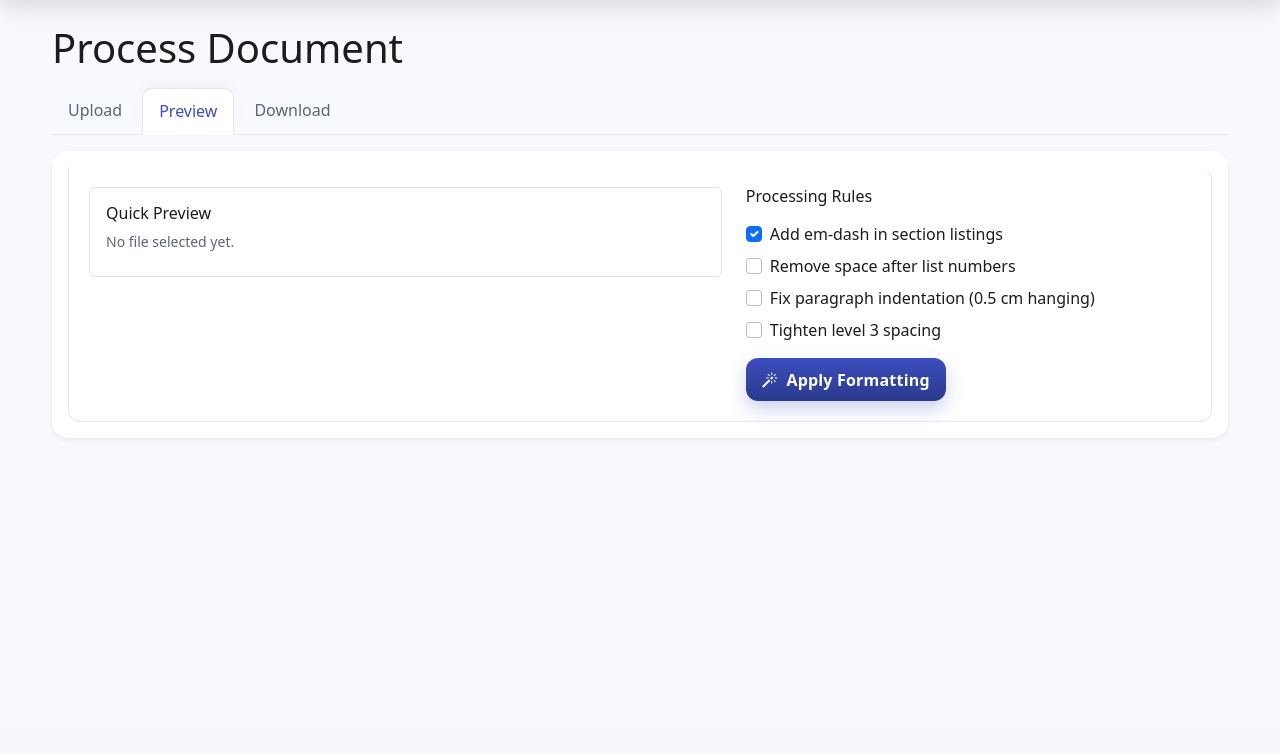
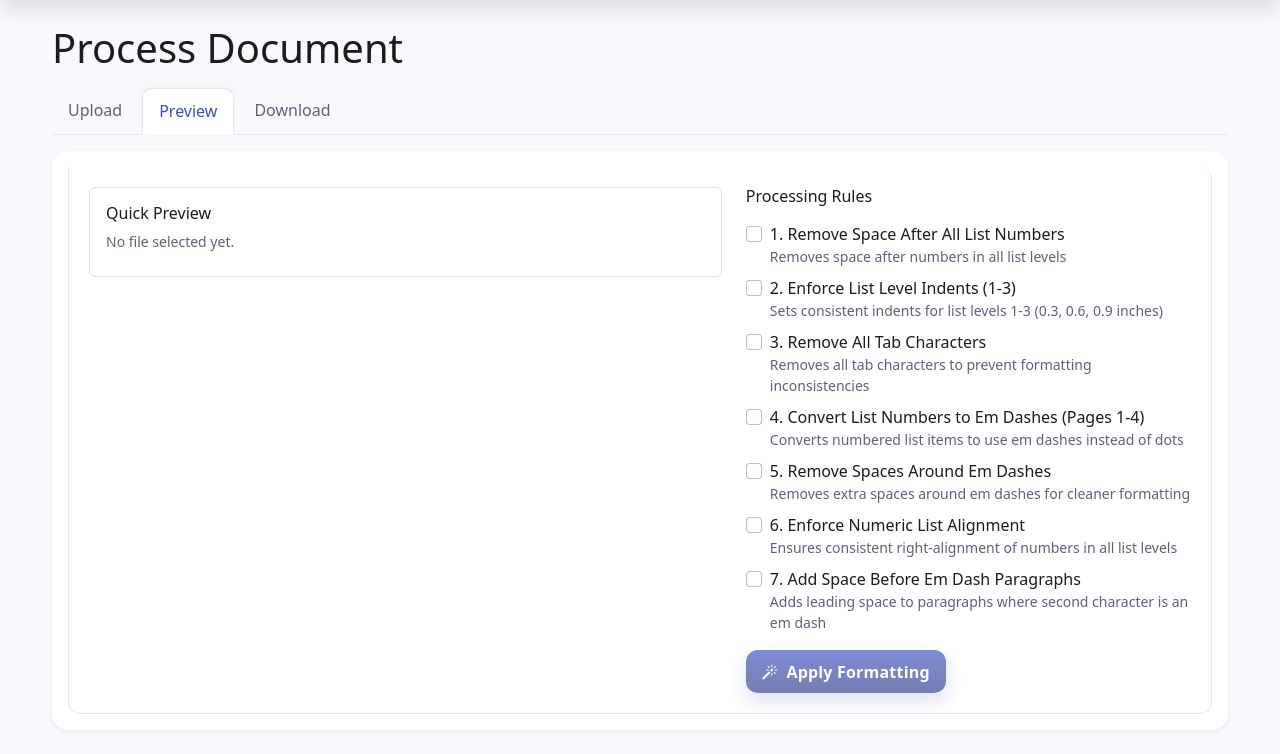
Before and after one commit to PantheraNestah/AKN-Distill, a Django app: page /process/ in a window 1280 px wide, after a click on "Preview". Shown: the part 72-826 px from the top of the page. Before the commit the page ends 511 px from the top, so only its background shows below. Run offline with Django 5.2, Linux system fonts and the light colour scheme; some libraries are stand-ins or nearby versions.

Commit message:
Updates on UI

```diff
--- a/Distill/myapp/models.py
+++ b/Distill/myapp/models.py
@@ -37,6 +37,7 @@ class Document(models.Model):
 
     original_file = models.FileField(upload_to='documents/')
     processed_file = models.FileField(upload_to='processed/', null=True, blank=True)
+    pdf_file = models.FileField(upload_to='processed/', null=True, blank=True)
     description = models.TextField(blank=True, null=True)  # NEW FIELD
     status = models.CharField(max_length=20, choices=PROCESSING_STATUS, default='UPLOADED')
     uploaded_at = models.DateTimeField(auto_now_add=True)
@@ -63,6 +64,11 @@ class Document(models.Model):
         """Returns the full path of the processed file"""
         return os.path.join(settings.MEDIA_ROOT, str(self.processed_file)) if self.processed_file else None
 
+    @property
+    def pdf_file_path(self):
+        """Returns the full path of the PDF file"""
+        return os.path.join(settings.MEDIA_ROOT, str(self.pdf_file)) if self.pdf_file else None
+
     def get_clean_filename(self):
         """Returns cleaned filename without path, random prefix, and extension"""
         # Get just the filename from the full path
--- a/Distill/myapp/processor/ops.py
+++ b/Distill/myapp/processor/ops.py
@@ -27,9 +27,12 @@ def discover_word_recipes() -> dict[str, Any]:
     registry: dict[str, Any] = {}
     package_path = os.path.dirname(os.path.abspath(recipes_pkg.__file__))
 
+    # Skip these files - they're not recipes
+    SKIP_FILES = {'engines', '_utils', '__init__', '__pycache__'}
+
     for _, mod_name, _ in pkgutil.iter_modules([package_path]):
         print("[DEBUG] Found module candidate:", mod_name)
-        if mod_name.startswith("_"):
+        if mod_name.startswith("_") or mod_name in SKIP_FILES:
             continue
         try:
             module = importlib.import_module(f".recipes_word.{mod_name}", package="myapp.processor")
--- a/Distill/myapp/templates/myapp/process_new.html
+++ b/Distill/myapp/templates/myapp/process_new.html
@@ -57,20 +57,59 @@
               <h6 class="mb-3">Processing Rules</h6>
 
               <div class="form-check mb-2">
-                <input class="form-check-input rule-checkbox" type="checkbox" name="rules" value="fix_aos_all_parts" id="rule1" checked>
-                <label class="form-check-label" for="rule1">Add em-dash in section listings</label>
+                <input class="form-check-input rule-checkbox" type="checkbox" name="rules" value="no_space_after_number_all_lists_fix" id="rule1">
+                <label class="form-check-label" for="rule1">
+                  1. Remove Space After All List Numbers
+                  <small class="text-muted d-block">Removes space after numbers in all list levels</small>
+                </label>
               </div>
+
               <div class="form-check mb-2">
-                <input class="form-check-input rule-checkbox" type="checkbox" name="rules" value="follow_number_with_none_level2" id="rule2">
-                <label class="form-check-label" for="rule2">Remove space after list numbers</label>
+                <input class="form-check-input rule-checkbox" type="checkbox" name="rules" value="enforce_list_left_indents_level1to3" id="rule2">
+                <label class="form-check-label" for="rule2">
+                  2. Enforce List Level Indents (1-3)
+                  <small class="text-muted d-block">Sets consistent indents for list levels 1-3 (0.3, 0.6, 0.9 inches)</small>
+                </label>
               </div>
+
               <div class="form-check mb-2">
-                <input class="form-check-input rule-checkbox" type="checkbox" name="rules" value="follow_number_with_none_level3" id="rule3">
-                <label class="form-check-label" for="rule3">Fix paragraph indentation (0.5 cm hanging)</label>
+                <input class="form-check-input rule-checkbox" type="checkbox" name="rules" value="remove_all_tabs" id="rule3">
+                <label class="form-check-label" for="rule3">
+                  3. Remove All Tab Characters
+                  <small class="text-muted d-block">Removes all tab characters to prevent formatting inconsistencies</small>
+                </label>
               </div>
+
+              <div class="form-check mb-2">
+                <input class="form-check-input rule-checkbox" type="checkbox" name="rules" value="lists_dot_to_emdash" id="rule4">
+                <label class="form-check-label" for="rule4">
+                  4. Convert List Numbers to Em Dashes (Pages 1-4)
+                  <small class="text-muted d-block">Converts numbered list items to use em dashes instead of dots</small>
+                </label>
+              </div>
+
+              <div class="form-check mb-2">
+                <input class="form-check-input rule-checkbox" type="checkbox" name="rules" value="remove_spaces_around_em_dash" id="rule5">
+                <label class="form-check-label" for="rule5">
+                  5. Remove Spaces Around Em Dashes
+                  <small class="text-muted d-block">Removes extra spaces around em dashes for cleaner formatting</small>
+                </label>
+              </div>
+
+              <div class="form-check mb-2">
+                <input class="form-check-input rule-checkbox" type="checkbox" name="rules" value="enforce_numeric_alignment_all_lists" id="rule6">
+                <label class="form-check-label" for="rule6">
+                  6. Enforce Numeric List Alignment
+                  <small class="text-muted d-block">Ensures consistent right-alignment of numbers in all list levels</small>
+                </label>
+              </div>
+
               <div class="form-check mb-3">
-                <input class="form-check-input rule-checkbox" type="checkbox" name="rules" value="tighten_level3_spacing" id="rule4">
-                <label class="form-check-label" for="rule4">Tighten level 3 spacing</label>
+                <input class="form-check-input rule-checkbox" type="checkbox" name="rules" value="add_space_before_emdash_paragraphs" id="rule7">
+                <label class="form-check-label" for="rule7">
+                  7. Add Space Before Em Dash Paragraphs
+                  <small class="text-muted d-block">Adds leading space to paragraphs where second character is an em dash</small>
+                </label>
               </div>
 
               <button type="submit" id="applyBtn" class="btn btn-primary" disabled>
@@ -81,22 +120,44 @@
 
           <!-- Inline status -->
           <div id="statusWrap" class="mt-4" style="display:none;">
-            <div class="progress mb-2">
-              <div class="progress-bar progress-bar-striped progress-bar-animated" style="width:100%"></div>
+            <h6 class="mb-3">Processing Progress</h6>
+
+            <!-- Overall Progress Bar -->
+            <div class="mb-3">
+              <div class="d-flex justify-content-between mb-1">
+                <small class="text-muted">Overall Progress</small>
+                <small class="text-muted" id="progressPercent">0%</small>
+              </div>
+              <div class="progress" style="height: 20px;">
+                <div id="progressBar" class="progress-bar progress-bar-striped progress-bar-animated"
+                     role="progressbar" style="width:0%" aria-valuenow="0" aria-valuemin="0" aria-valuemax="100">
+                  0%
+                </div>
+              </div>
             </div>
-            <div class="small text-muted" id="statusText">Processing…</div>
+
+            <!-- Individual Task Status -->
+            <div id="taskList" class="small">
+              <!-- Task items will be inserted here -->
+            </div>
+
+            <div class="small text-muted mt-2" id="statusText">Starting...</div>
           </div>
         </div>
 
         <!-- Download -->
         <div class="tab-pane fade" id="pane-download" role="tabpanel" aria-labelledby="tab-download">
-          <p class="text-muted">Once processing completes you can choose a format:</p>
+          <div class="alert alert-success">
+            <i class="bi bi-check-circle-fill me-2"></i>
+            <strong>Processing Complete!</strong> Your document is ready for download.
+          </div>
+          <p class="text-muted mb-3">Choose your preferred format:</p>
           <div class="d-flex gap-2">
-            <a href="#" id="dlPdf" class="btn btn-success disabled" aria-disabled="true">
-              <i class="bi bi-filetype-pdf me-1"></i> PDF
+            <a href="#" id="dlPdf" class="btn btn-danger disabled" aria-disabled="true">
+              <i class="bi bi-filetype-pdf me-1"></i> Download PDF
             </a>
-            <a href="#" id="dlDocx" class="btn btn-outline-secondary disabled" aria-disabled="true" title="Coming soon">
-              <i class="bi bi-filetype-docx me-1"></i> DOCX
+            <a href="#" id="dlDocx" class="btn btn-primary disabled" aria-disabled="true">
+              <i class="bi bi-filetype-docx me-1"></i> Download DOCX
             </a>
           </div>
         </div>
@@ -170,25 +231,70 @@
   // Poll the status endpoint until complete
   async function pollStatus(id){
     let tries = 0, maxTries = 60 * 5; // 5 minutes
+    const progressBar = document.getElementById('progressBar');
+    const progressPercent = document.getElementById('progressPercent');
+    const taskList = document.getElementById('taskList');
+
     const tick = async () => {
       try {
         const res = await fetch(`/document/${id}/status/`);
         const data = await res.json();
 
+        // Update overall progress
+        const progress = Math.round(data.progress || 0);
+        progressBar.style.width = progress + '%';
+        progressBar.setAttribute('aria-valuenow', progress);
+        progressBar.textContent = progress + '%';
+        progressPercent.textContent = progress + '%';
+
+        // Update task list
+        if (data.tasks && data.tasks.length > 0) {
+          taskList.innerHTML = data.tasks.map((task, index) => {
+            const statusIcons = {
+              'pending': '<i class="bi bi-clock text-muted"></i>',
+              'processing': '<i class="bi bi-arrow-clockwise text-primary"></i>',
+              'completed': '<i class="bi bi-check-circle-fill text-success"></i>',
+              'failed': '<i class="bi bi-x-circle-fill text-danger"></i>'
+            };
+
+            const statusIcon = statusIcons[task.status] || '<i class="bi bi-dash"></i>';
+            const statusClass = task.status === 'completed' ? 'text-success' :
+                               task.status === 'processing' ? 'text-primary fw-bold' :
+                               task.status === 'failed' ? 'text-danger' : 'text-muted';
+
+            return `
+              <div class="d-flex align-items-center mb-2">
+                <span class="me-2">${statusIcon}</span>
+                <span class="${statusClass}">${index + 1}. ${task.rule_name.replace(/_/g, ' ')}</span>
+                ${task.processing_time ? `<small class="text-muted ms-2">(${task.processing_time})</small>` : ''}
+              </div>
+              ${task.error_message ? `<div class="text-danger small ms-4 mb-2">${task.error_message}</div>` : ''}
+            `;
+          }).join('');
+        }
+
         if (data.is_complete){
           if (data.status === 'COMPLETED'){
-            statusText.textContent = 'Completed.';
-            // Enable PDF download
-            if (data.processed_file_url){
+            statusText.textContent = 'All rules applied successfully!';
+
+            // Enable BOTH PDF and DOCX downloads
+            if (data.pdf_file_url){
               dlPdf.classList.remove('disabled');
               dlPdf.removeAttribute('aria-disabled');
-              dlPdf.href = data.processed_file_url;
+              dlPdf.href = data.pdf_file_url;
             }
+
+            if (data.processed_file_url){
+              dlDocx.classList.remove('disabled');
+              dlDocx.removeAttribute('aria-disabled');
+              dlDocx.href = data.processed_file_url;
+            }
+
             // Switch to Download tab
             new bootstrap.Tab(downloadTabBtn).show();
 
-            // Optional: take user to detail page after 2.5s
-            setTimeout(()=>{ window.location.href = `/document/${id}/`; }, 2500);
+            // Optional: take user to detail page after 3 seconds
+            setTimeout(()=>{ window.location.href = `/document/${id}/`; }, 3000);
           } else {
             statusText.textContent = data.error_message || 'Processing failed.';
             applyBtn.disabled = false;
@@ -197,7 +303,13 @@
         }
 
         tries++;
-        statusText.textContent = 'Processing… (' + tries + 's)';
+        const currentTask = data.tasks?.find(t => t.status === 'processing');
+        if (currentTask) {
+          statusText.textContent = `Processing: ${currentTask.rule_name.replace(/_/g, ' ')}... (${tries}s)`;
+        } else {
+          statusText.textContent = 'Processing… (' + tries + 's)';
+        }
+
         if (tries < maxTries) setTimeout(tick, 1000);
         else {
           statusText.textContent = 'Timed out. Please open the document details page to check progress.';
--- a/Distill/myapp/views.py
+++ b/Distill/myapp/views.py
@@ -202,19 +202,8 @@ def generate_custom_rules(selected_rules, preset='custom'):
 
     # Map rule names to their configurations
     RULE_CONFIGS = {
-        'fix_aos_all_parts': {
-            'name': 'Apply AOS Formatting',
-            'select': {'document': True},
-            'actions': [{
-                'word_recipe': {
-                    'name': 'fix_aos_all_parts',
-                    'enabled': True,
-                    'params': {'block_width_cm': 12.0}
-                }
-            }]
-        },
-        'no_space_after_number_all_lists': {
-            'name': 'Remove Space After Numbers (All Levels)',
+        'no_space_after_number_all_lists_fix': {
+            'name': 'Remove Space After All List Numbers',
             'select': {'document': True},
             'actions': [{
                 'word_recipe': {
@@ -223,8 +212,8 @@ def generate_custom_rules(selected_rules, preset='custom'):
                 }
             }]
         },
-        'enforce_list_indents': {
-            'name': 'Enforce List Indents (Levels 1-3)',
+        'enforce_list_left_indents_level1to3': {
+            'name': 'Enforce List Level Indents (1-3)',
             'select': {'document': True},
             'actions': [{
                 'word_recipe': {
@@ -240,6 +229,61 @@ def generate_custom_rules(selected_rules, preset='custom'):
                 'word_recipe': {
                     'name': 'remove_all_tabs',
                     'enabled': True
+                }
+            }]
+        },
+        'lists_dot_to_emdash': {
+            'name': 'Convert List Numbers to Em Dashes',
+            'select': {'document': True},
+            'actions': [{
+                'word_recipe': {
+                    'name': 'lists_dot_to_emdash',
+                    'enabled': True,
+                    'params': {'page_start': 1, 'page_end': 4}
+                }
+            }]
+        },
+        'remove_spaces_around_em_dash': {
+            'name': 'Remove Spaces Around Em Dashes',
+            'select': {'document': True},
+            'actions': [{
+                'word_recipe': {
+                    'name': 'remove_spaces_around_em_dash',
+                    'enabled': True,
+                    'params': {'page_start': 1, 'page_end': 999}
+                }
+            }]
+        },
+        'enforce_numeric_alignment_all_lists': {
+            'name': 'Enforce Numeric List Alignment',
+            'select': {'document': True},
+            'actions': [{
+                'word_recipe': {
+                    'name': 'enforce_numeric_alignment_all_lists',
+                    'enabled': True,
+                    'params': {'page_start': 1, 'page_end': 999}
+                }
+            }]
+        },
+        'add_space_before_emdash_paragraphs': {
+            'name': 'Add Space Before Em Dash Paragraphs',
+            'select': {'document': True},
+            'actions': [{
+                'word_recipe': {
+                    'name': 'add_space_before_emdash_paragraphs',
+                    'enabled': True
+                }
+            }]
+        },
+        # Legacy rules (kept for backward compatibility)
+        'fix_aos_all_parts': {
+            'name': 'Apply AOS Formatting',
+            'select': {'document': True},
+            'actions': [{
+                'word_recipe': {
+                    'name': 'fix_aos_all_parts',
+                    'enabled': True,
+                    'params': {'block_width_cm': 12.0}
                 }
             }]
         },
@@ -273,39 +317,6 @@ def generate_custom_rules(selected_rules, preset='custom'):
                     'enabled': True
                 }
             }]
-        },
-        'lists_dot_to_emdash': {
-            'name': 'Convert List Numbers to Em Dashes',
-            'select': {'document': True},
-            'actions': [{
-                'word_recipe': {
-                    'name': 'lists_dot_to_emdash',
-                    'enabled': True,
-                    'params': {'page_start': 1, 'page_end': 999}
-                }
-            }]
-        },
-        'remove_spaces_around_em_dash': {
-            'name': 'Remove Spaces Around Em Dashes',
-            'select': {'document': True},
-            'actions': [{
-                'word_recipe': {
-                    'name': 'remove_spaces_around_em_dash',
-                    'enabled': True,
-                    'params': {'page_start': 1, 'page_end': 999}
-                }
-            }]
-        },
-        'enforce_numeric_alignment_all_lists': {
-            'name': 'Enforce Numeric List Alignment',
-            'select': {'document': True},
-            'actions': [{
-                'word_recipe': {
-                    'name': 'enforce_numeric_alignment_all_lists',
-                    'enabled': True,
-                    'params': {'page_start': 1, 'page_end': 999}
-                }
-            }]
         }
     }
 
```
Also changed, not shown: Distill/myapp/processor/recipes_word/lists_dot_to_emdash.py (+97 -5 lines), Distill/myapp/services/document_processor.py (+14 -3 lines), Distill/myapp/tasks.py (+28 -17 lines), Distill/myapp/templates/myapp/document_detail.html (+5 -3 lines), Distill/myapp/templates/myapp/document_list.html (+5 -3 lines).
